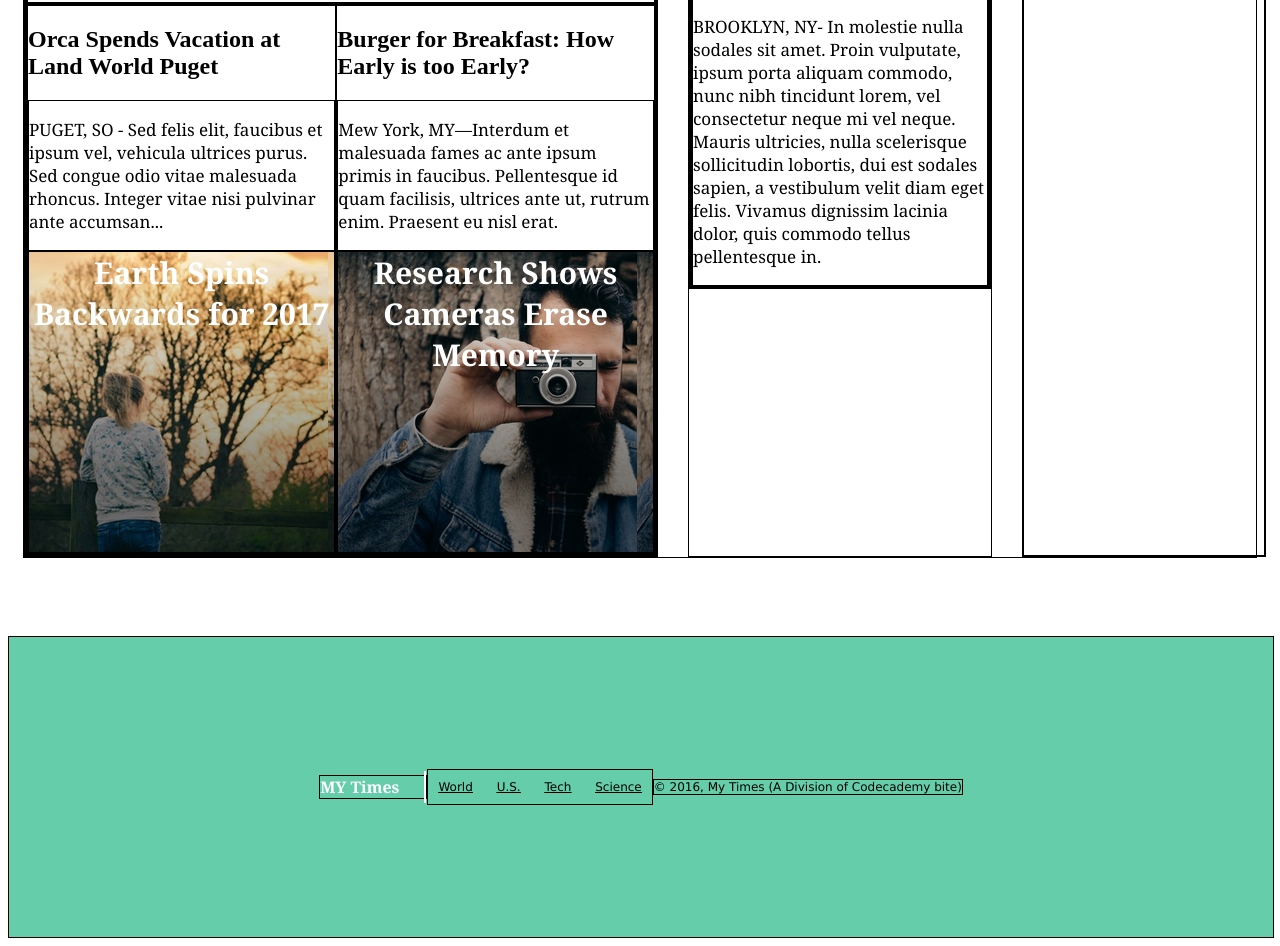
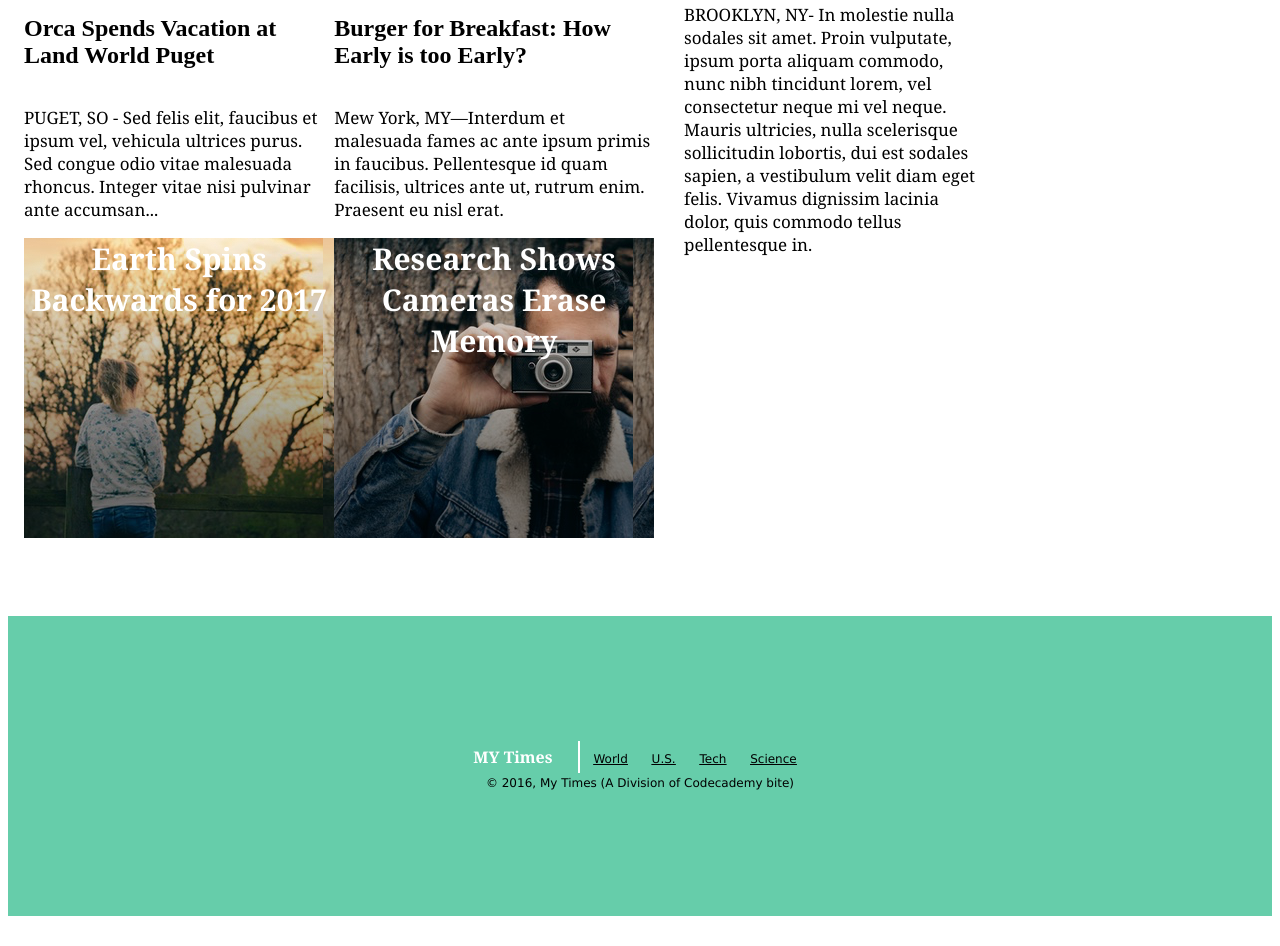
Before and after one commit to Grimaldi79/my-times, a plain HTML site: page index.html in a window 1280 px wide. Shown: the part 720-1666 px from the top of the page. After the commit the page ends 1644 px from the top, so only its background shows below. Drawn offline with Linux system fonts and the light colour scheme.

Commit message:
Footer complete.

```diff
--- a/index.html
+++ b/index.html
@@ -111,6 +111,7 @@
     <!-- footer -->
     <footer>
       <div class="footer">
+        <div class="footer-sections">
           <div class="my-time">
             <span>MY Times</span>
           </div>
@@ -122,7 +123,8 @@
               <span><a href="#"><u>Science</u></a></span>
             </nav>
           </div>
-        <div class="copy-write"> <!-- ***********fix drop down line -->
+        </div>
+        <div class="copyrite"> <!-- ***********fix drop down line -->
           <span>&copy; 2016, My Times (A Division of Codecademy bite)</span>
 
         </div>
--- a/resources/css/style.css
+++ b/resources/css/style.css
@@ -41,30 +41,26 @@ nav a{
 }
 
 div{
-    border: 1px solid black;
+  display:block;
 }
 
 .main-content{
-  border: 1px solid black;
   padding-top: 120px;
   margin: 0 auto 78px auto;
   display: flex;
   width: 1232px;
 }
-
 .column{
   display: flex;
   flex-direction: column;
   margin-right: 30px;
 }
-
 .art-text{
   display: flex;
   font-family: Georgia;
   font-size: 17px;
   color: black;
 }
-
 .image-text{
   font-family: Georgia;
   font-weight: bold;
@@ -76,7 +72,6 @@ div{
 
 .column-1{
   width: 630px;
-  border: 1px solid black;
 }
 
 .main-image{
@@ -92,12 +87,10 @@ div{
   display: flex;
   flex-direction: row;
 }
-
 .earth-spins-image{
   display: flex;
   background-image: url(../images/img-story-2.png);
 }
-
 .camaras-erase-image{
   display: flex;
   background-image: url(../images/img-story-3.png);
@@ -105,9 +98,7 @@ div{
 
 .column-2 {
   width: 300px;
-  border: 1px solid black;
 }
-
 .cat-image{
 background-image: url(../images/img-story-1.png);
 }
@@ -117,9 +108,7 @@ background-image: url(../images/img-story-1.png);
   flex-direction: column;
   height: 100%;
   width: 240px;
-  border: 1px solid black;
 }
-
 .news-bites{
   display: block;
 }
@@ -142,32 +131,35 @@ background-image: url(../images/img-story-1.png);
 
 .footer{
   display: flex;
+  flex-direction: column;
   justify-content: center;
   align-items: center;
-  height: 300px;
-  width: 100%;
   background-color: MediumAquamarine;
   margin: auto;
   font-family: Verdana;
   font-size: 12px;
-
+  height: 300px;
+  width: 100%;
 }
-
-.my-time span{
+.footer-sections{
+  display: block;
+}
+.footer .my-time{
+  display: inline-block;
   font-family: Georgia;
-    font-size: 16px;
-    font-weight: bold;
-    color: white;
-    border-right: 2px solid white;
-    padding: 5px 25px 5px 0px;
+  font-size: 16px;
+  font-weight: bold;
+  color: white;
+  border-right: 2px solid white;
+  padding: 5px 25px 5px 0px;
 }
-
 .footer-nav{
-  display: block;
-
+  display: inline-block;
 }
-
-.copy-write{
+nav span{
+  display: inline-block;
+}
+.copyrite{
   display: block;
   align-self: center;
 }
```
Lines whose indentation alone changed are shown as unchanged.
